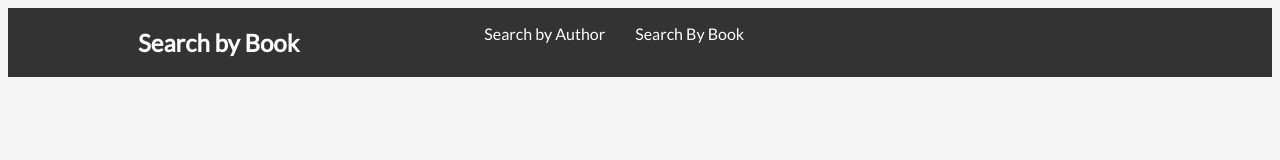
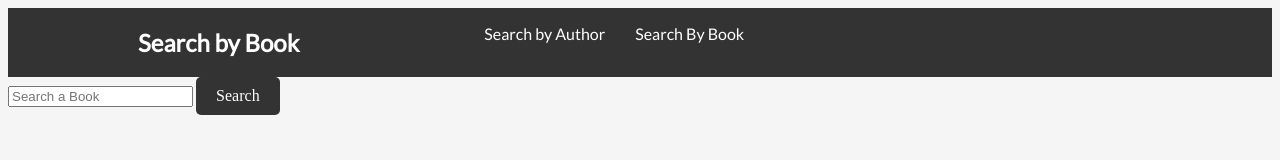
Before and after one commit to Eve-Drake/Book-search-js, a website built with Vite: page byBook.html in a window 1280 px wide. Built offline with nearby package versions, Linux system fonts and the light colour scheme; a web font is replaced by a local one.

Commit message:
start book search

```diff
--- a/byBook.html
+++ b/byBook.html
@@ -15,7 +15,12 @@
         </ul>
       </nav>
     <main>
+      <div id="'search">
+        <input id='bookSearch' placeholder="Search a Book" type="text" />
+        <button onclick="searchForBook()">Search</button>
+      </div>
 
     </main>
+    <script src="main.js"></script>
 </body>
 </html>
--- a/main.js
+++ b/main.js
@@ -3,6 +3,8 @@ var authorDisplay = document.getElementById('authorDisplay');
 var body = document.getElementById('body');
 var authorData;
 var authorCode = '';
+
+var bookName = document.getElementById('bookSearch')
 
 
 const nameDisplay = document.getElementById('name');
@@ -93,6 +95,6 @@ function reset(){
   topWorkDisplay.innerHTML = ''
 }
 
-function getMoreWorkd(){
-
+function searchForBook(){
+  console.log(bookName.value)
 }
```
